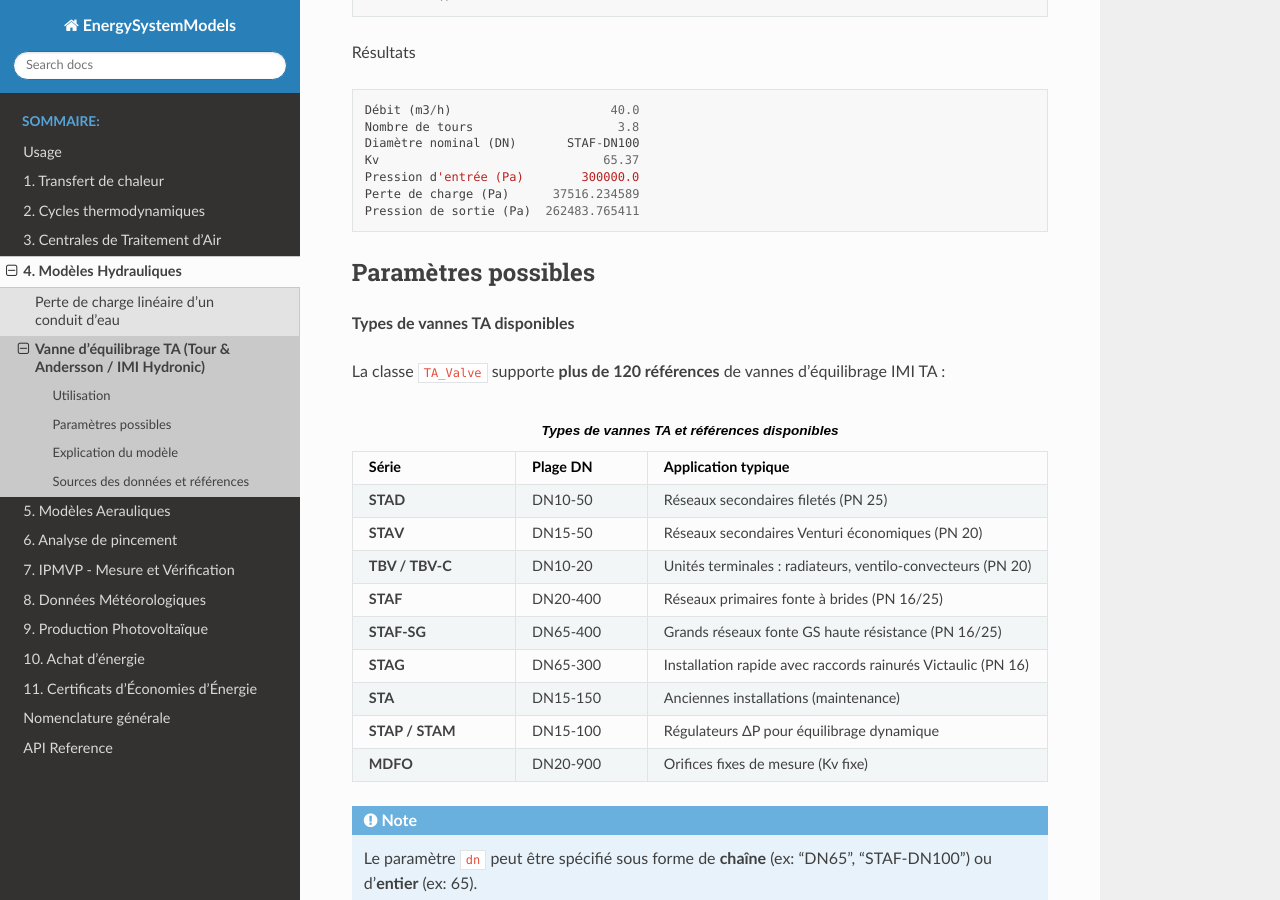
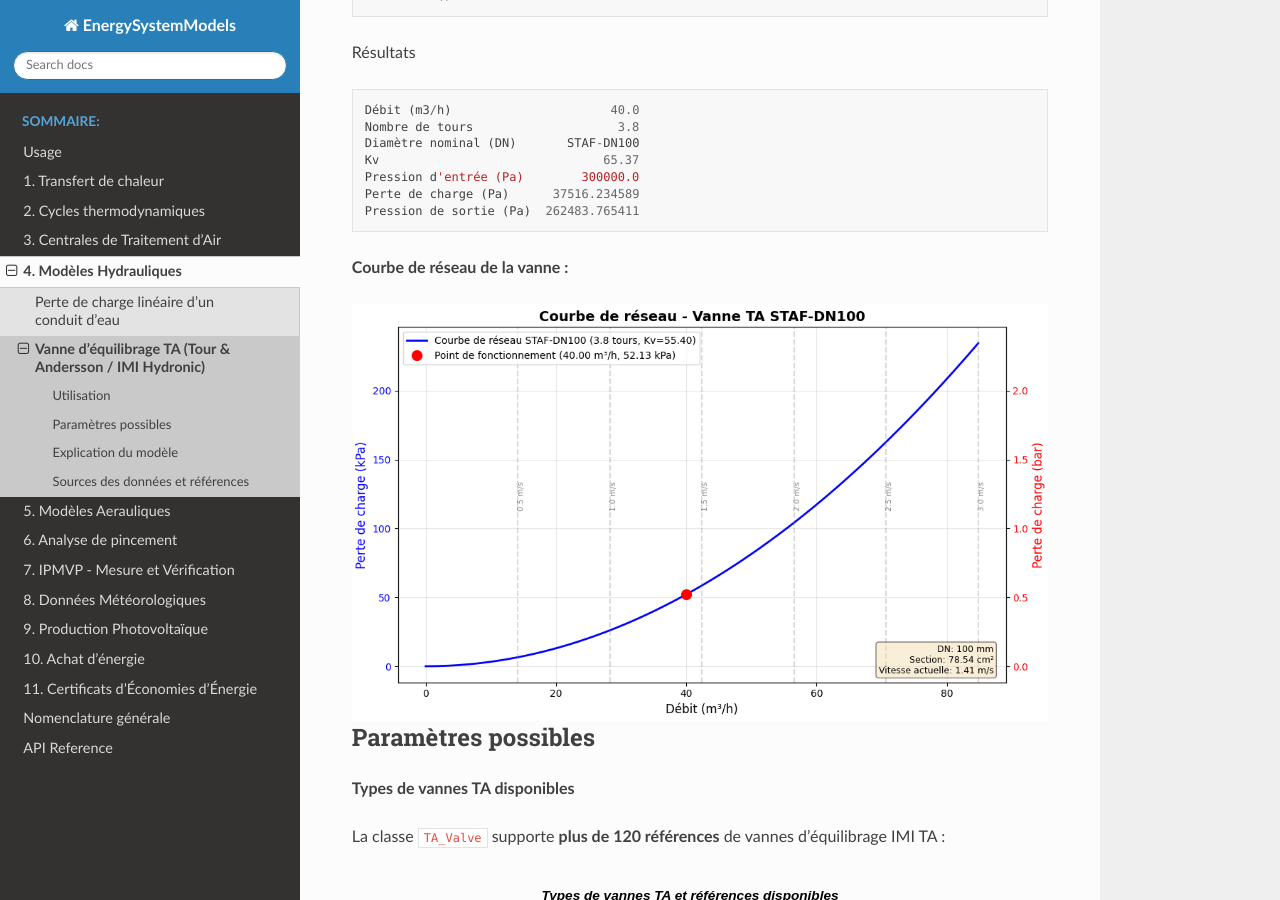
Before and after one commit to ZoheirHADID/EnergySystemModels-fr, a Sphinx documentation site: the page built from docs/source/004-hydraulic/TA_valve.rst, in a window 1280 px wide and 900 px high, scrolled down 1159 px. Built offline with Sphinx 7.4.7 and the Read the Docs theme 3.1.0, drawn with Linux system fonts in a browser that asks for light colours; pages that are not in the unit, such as notebooks, are missing from menus.

Commit message:
Ajout courbe de réseau dans résultats vanne TA

```diff
--- a/docs/source/004-hydraulic/TA_valve.rst
+++ b/docs/source/004-hydraulic/TA_valve.rst
@@ -57,6 +57,13 @@ Résultats ::
   Pression d'entrée (Pa)        300000.0
   Perte de charge (Pa)      37516.234589
   Pression de sortie (Pa)  262483.765411
+
+**Courbe de réseau de la vanne :**
+
+.. image:: ../images/004_TA_valve-courbe-reseau.png
+   :alt: Courbe de réseau vanne TA
+   :width: 800px
+   :align: center
 
 Paramètres possibles
 --------------------
```
